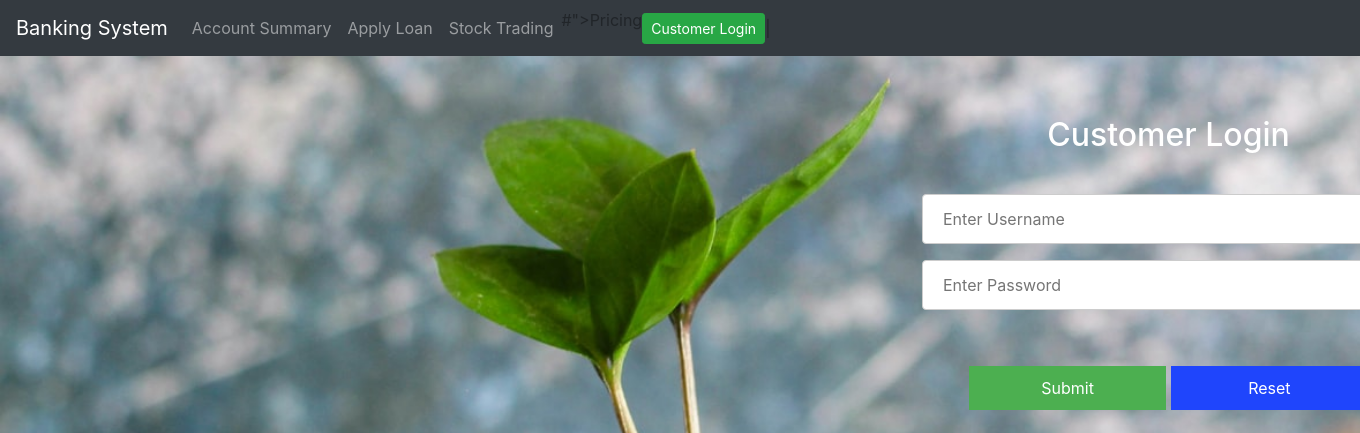
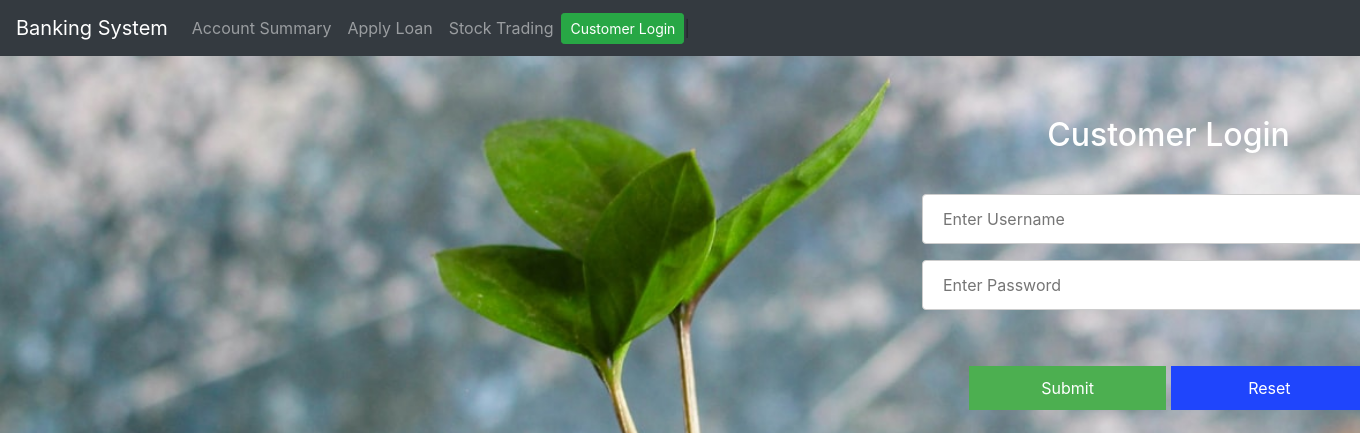
Before and after one commit to MaduMitha-Ravi/Django-Banking-App, a Django app: page /Customer/customer_login/ in a window 1360 px wide; the page is wider, and only the part inside the window is pictured. Shown: the top 433 px of that part. Run offline with Django 3.2, Linux system fonts and the light colour scheme; some libraries are stand-ins or nearby versions.

Commit message:
Update headertab.html

```diff
--- a/templates/Customer/headertab.html
+++ b/templates/Customer/headertab.html
@@ -7,7 +7,7 @@
     <div class="navbar-nav">
       <a class="nav-item nav-link" href="{% url 'Customer:customermainpage' %}">Account Summary</a>
       <a class="nav-item nav-link" href="{% url 'Customer:applyloan' %}">Apply Loan</a>
-      <a class="nav-item nav-link" href="{% url 'Customer:stocktrading' %}">Stock Trading</a>#">Pricing</a>
+      <a class="nav-item nav-link" href="{% url 'Customer:stocktrading' %}">Stock Trading</a>
     </div>
     <form class="form-inline my-2 my-lg-0">
         {% if request.user.is_authenticated %}
```
